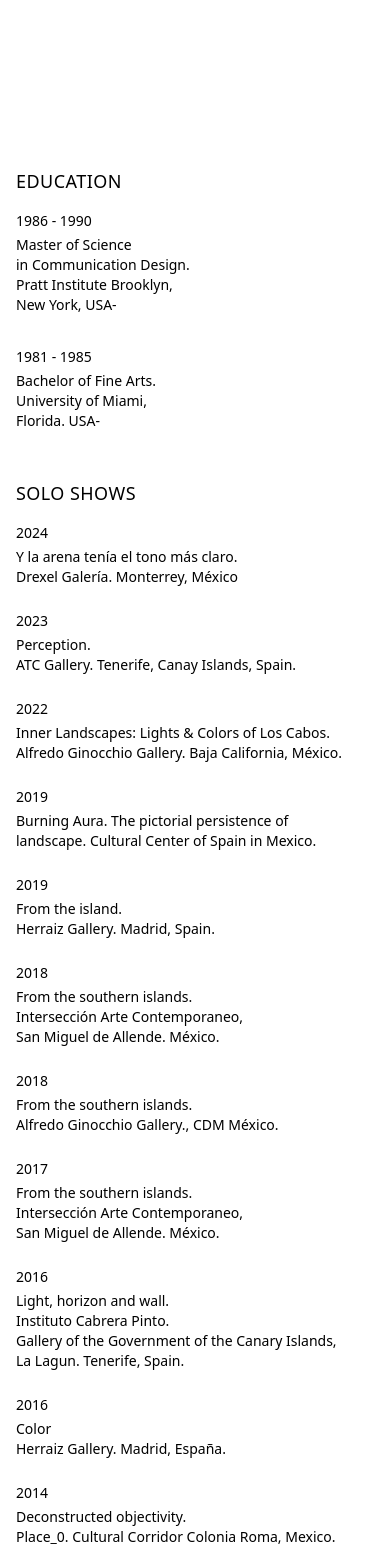
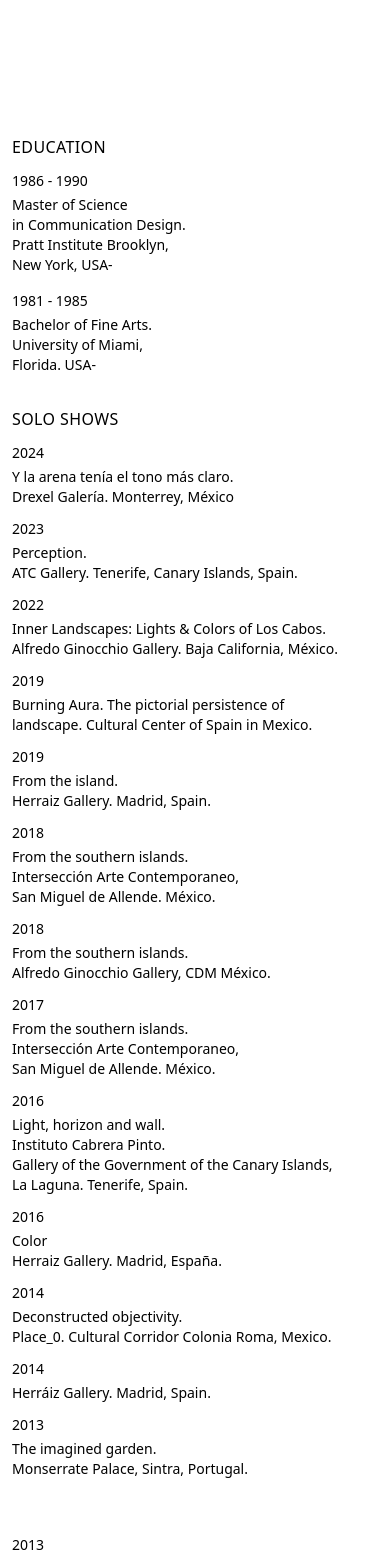
Before and after one commit to luiskcc/luis-kerch-art, a Next.js app: page / in a window 390 px wide. Shown: the part 9920-11481 px from the top of the page. Built offline with nearby package versions, Linux system fonts and the light colour scheme; grey boxes are pictures that could not be loaded.

Commit message:
cv responsiveness

```diff
--- a/src/app/components/CvOnePage.js
+++ b/src/app/components/CvOnePage.js
@@ -1,13 +1,13 @@
 export default function CvOnePage() {
     return (
-        <div className="min-h-screen w-full bg-white px-4 py-16 md:px-8 lg:px-16">
+        <div className="min-h-screen w-full bg-white px-3 py-8 sm:px-4 sm:py-12 md:px-8 md:py-16 lg:px-16">
             <div className="max-w-6xl mx-auto">
-                <div className="grid grid-cols-1 md:grid-cols-2 gap-8 md:gap-12">
+                <div className="grid grid-cols-1 md:grid-cols-2 gap-6 sm:gap-8 md:gap-10 lg:gap-12">
                     {/* Left Column */}
                     <div>
-                        <section className="mb-12">
-                            <h2 className="font-jost uppercase text-lg md:text-xl tracking-wide mb-4">EDUCATION</h2>
-                            <div className="space-y-8">
+                        <section className="mb-8 sm:mb-10 md:mb-12">
+                            <h2 className="font-jost uppercase text-base sm:text-lg md:text-xl tracking-wide mb-3 sm:mb-4">EDUCATION</h2>
+                            <div className="space-y-4 sm:space-y-6 md:space-y-8">
                                 <div>
                                     <p className="font-jost text-sm mb-1">1986 - 1990</p>
                                     <p className="font-jost text-sm">
@@ -28,9 +28,9 @@ export default function CvOnePage() {
                             </div>
                         </section>
 
-                        <section className="mb-12">
-                            <h2 className="font-jost font-medium uppercase text-lg md:text-xl tracking-wide mb-4">SOLO SHOWS</h2>
-                            <div className="space-y-6">
+                        <section className="mb-8 sm:mb-10 md:mb-12">
+                            <h2 className="font-jost font-medium uppercase text-base sm:text-lg md:text-xl tracking-wide mb-3 sm:mb-4">SOLO SHOWS</h2>
+                            <div className="space-y-3 sm:space-y-4 md:space-y-6">
                                 <div>
                                     <p className="font-jost text-sm mb-1">2024</p>
                                     <p className="font-jost text-sm">
@@ -42,7 +42,7 @@ export default function CvOnePage() {
                                     <p className="font-jost text-sm mb-1">2023</p>
                                     <p className="font-jost text-sm">
                                         Perception.<br />
-                                        ATC Gallery. Tenerife, Canay Islands, Spain.
+                                        ATC Gallery. Tenerife, Canary Islands, Spain.
                                     </p>
                                 </div>
                                 <div>
@@ -78,7 +78,7 @@ export default function CvOnePage() {
                                     <p className="font-jost text-sm mb-1">2018</p>
                                     <p className="font-jost text-sm">
                                         From the southern islands.<br />
-                                        Alfredo Ginocchio Gallery., CDM México.
+                                        Alfredo Ginocchio Gallery, CDM México.
                                     </p>
                                 </div>
                                 <div>
@@ -95,7 +95,7 @@ export default function CvOnePage() {
                                         Light, horizon and wall.<br />
                                         Instituto Cabrera Pinto.<br />
                                         Gallery of the Government of the Canary Islands,<br />
-                                        La Lagun. Tenerife, Spain.
+                                        La Laguna. Tenerife, Spain.
                                     </p>
                                 </div>
                                 <div>
@@ -121,7 +121,8 @@ export default function CvOnePage() {
                                 <div>
                                     <p className="font-jost text-sm mb-1">2013</p>
                                     <p className="font-jost text-sm">
-                                        The imagined garden.
+                                        The imagined garden.<br />
+                                        Monserrate Palace, Sintra, Portugal.
                                     </p>
                                 </div>
                             </div>
@@ -130,13 +131,8 @@ export default function CvOnePage() {
 
                     {/* Right Column */}
                     <div>
-                        <section className="mb-12 mt-0 md:mt-[60px]">
-                            <div className="space-y-6">
-                                <div>
-                                    <p className="font-jost text-sm">
-                                        Monserrate Palace, Sintra, Portugal.
-                                    </p>
-                                </div>
+                        <section className="mb-8 sm:mb-10 md:mb-12 mt-0 md:mt-[60px]">
+                            <div className="space-y-3 sm:space-y-4 md:space-y-6">
                                 <div>
                                     <p className="font-jost text-sm mb-1">2013</p>
                                     <p className="font-jost text-sm">
@@ -229,9 +225,9 @@ export default function CvOnePage() {
                             </div>
                         </section>
 
-                        <section className="mb-12">
-                            <h2 className="font-jost font-medium uppercase text-lg md:text-xl tracking-wide mb-4">GROUP EXHIBITIONS</h2>
-                            <div className="space-y-6">
+                        <section className="mb-8 sm:mb-10 md:mb-12">
+                            <h2 className="font-jost font-medium uppercase text-base sm:text-lg md:text-xl tracking-wide mb-3 sm:mb-4">GROUP EXHIBITIONS</h2>
+                            <div className="space-y-3 sm:space-y-4 md:space-y-6">
                                 <div>
                                     <p className="font-jost text-sm mb-1">2025</p>
                                     <p className="font-jost text-sm">
@@ -265,7 +261,7 @@ export default function CvOnePage() {
                                     <p className="font-jost text-sm">
                                         Preach Art. CUC.<br />
                                         Cultural University Center.<br />
-                                        Autonomous University of Mexico. Mexco City
+                                        Autonomous University of Mexico. Mexico City
                                     </p>
                                 </div>
                             </div>
--- a/src/app/components/CvTwoPage.js
+++ b/src/app/components/CvTwoPage.js
@@ -1,12 +1,12 @@
 export default function CvTwoPage() {
     return (
-        <div className="min-h-screen w-full bg-white px-4 py-16 md:px-8 lg:px-16">
+        <div className="min-h-screen w-full bg-white px-3 py-8 sm:px-4 sm:py-12 md:px-8 md:py-16 lg:px-16">
             <div className="max-w-6xl mx-auto">
-                <div className="grid grid-cols-1 md:grid-cols-2 gap-8 md:gap-12">
+                <div className="grid grid-cols-1 md:grid-cols-2 gap-6 sm:gap-8 md:gap-10 lg:gap-12">
                     {/* Left Column */}
                     <div>
-                        <section className="mb-12">
-                            <div className="space-y-6">
+                        <section className="mb-8 sm:mb-10 md:mb-12">
+                            <div className="space-y-3 sm:space-y-4 md:space-y-6">
                                 <div>
                                     <p className="font-jost text-sm mb-1">2015</p>
                                     <p className="font-jost text-sm">
@@ -135,7 +135,9 @@ export default function CvTwoPage() {
                                 <div>
                                     <p className="font-jost text-sm mb-1">1995</p>
                                     <p className="font-jost text-sm">
-                                        LIII National Salon &quot;Arturo Michelena&quot;.
+                                        LIII National Salon &quot;Arturo Michelena&quot;.<br />
+                                        Athenaeum of Valencia. Prize: Monsanto.<br />
+                                        Valencia. Venezuela.
                                     </p>
                                 </div>
                             </div>
@@ -144,14 +146,8 @@ export default function CvTwoPage() {
 
                     {/* Right Column */}
                     <div>
-                        <section className="mb-12">
-                            <div className="space-y-6">
-                                <div>
-                                    <p className="font-jost text-sm">
-                                        Athenaeum of Valencia. Prize: Monsanto.<br />
-                                        Valencia. Venezuela.
-                                    </p>
-                                </div>
+                        <section className="mb-8 sm:mb-10 md:mb-12">
+                            <div className="space-y-3 sm:space-y-4 md:space-y-6">
                                 <div>
                                     <p className="font-jost text-sm mb-1">1995</p>
                                     <p className="font-jost text-sm">
@@ -234,7 +230,7 @@ export default function CvTwoPage() {
                                         Coral Gables, Florida, United States.
                                     </p>
                                 </div>
-                                <div className="mt-8">
+                                <div className="mt-4 sm:mt-6 md:mt-8">
                                     <p className="font-jost italic text-sm">
                                         Obra representada en colecciones.<br />
                                         La Colección Rucandio (El Pais, Madrid)<br />
```
